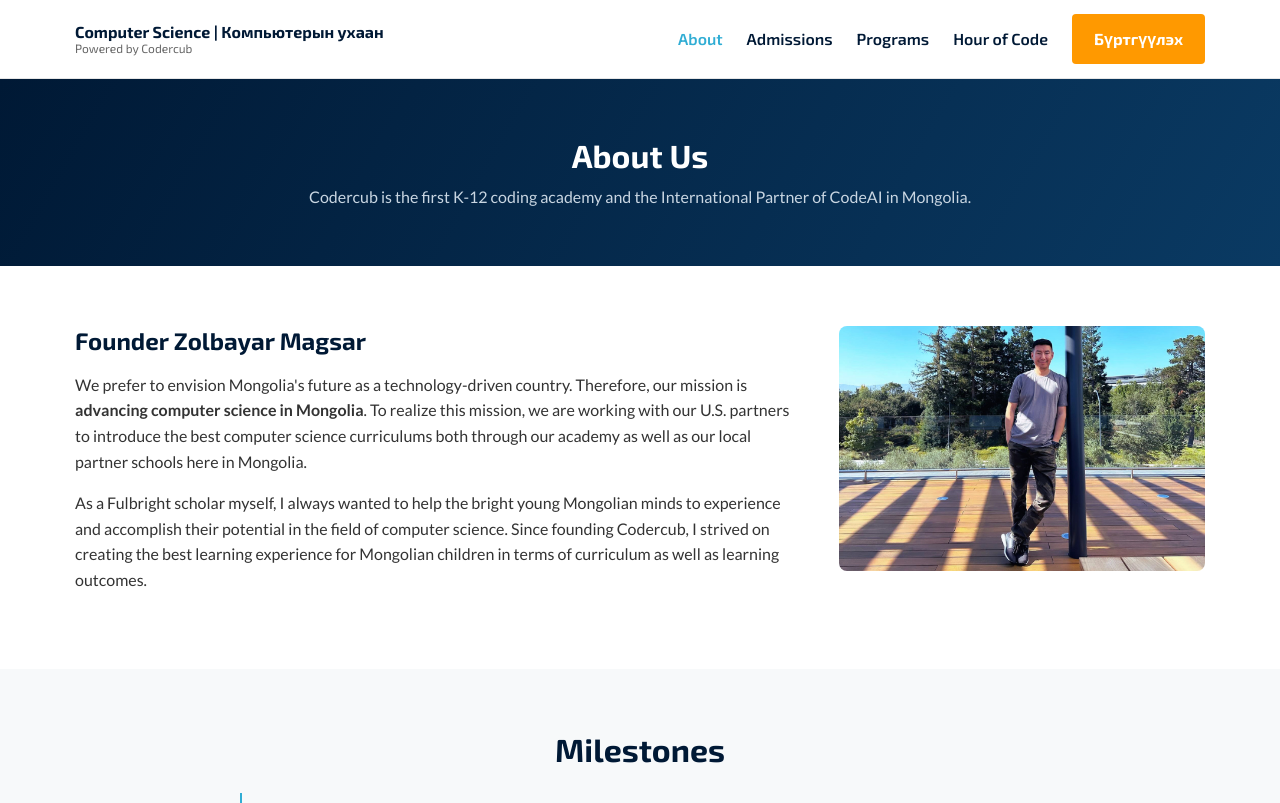
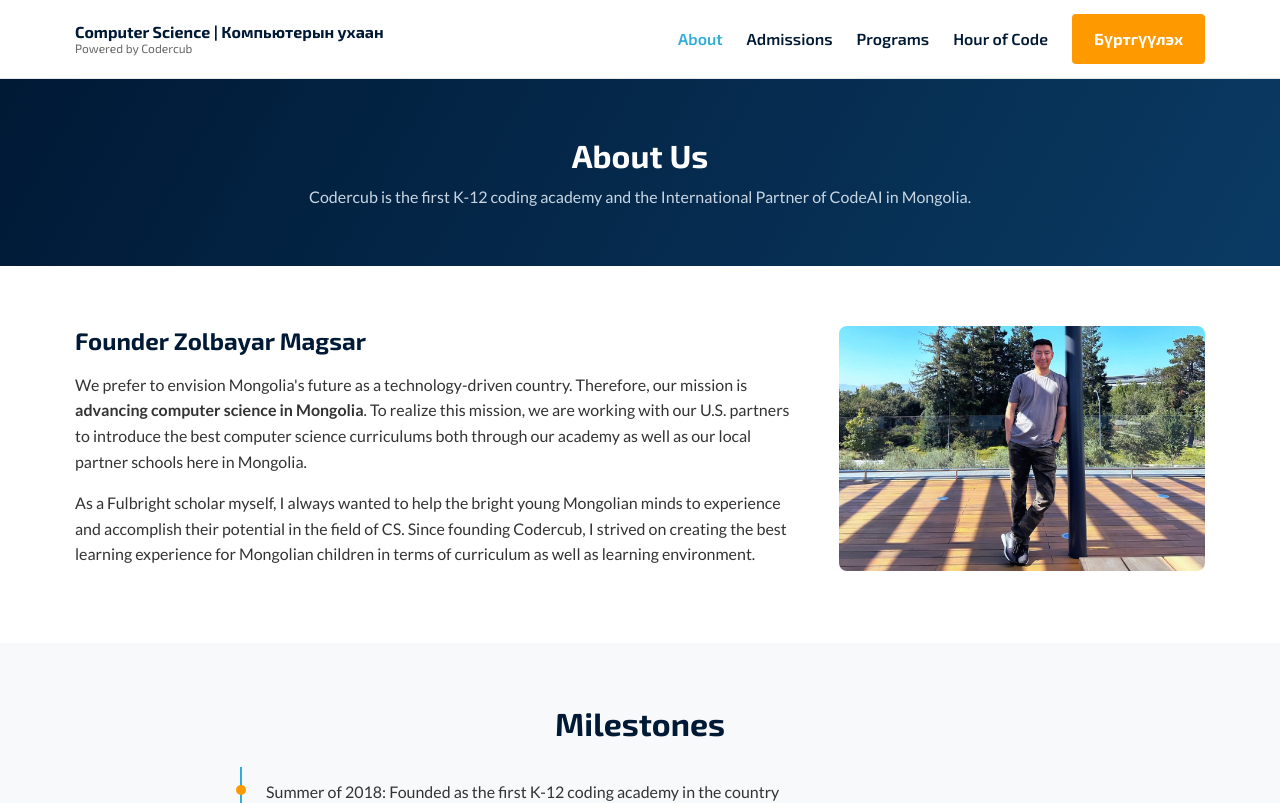
Before and after one commit to zmagsar/computerscience.mn, a Vue app: page /about in a window 1280 px wide. Shown: the top 803 px of the page. Built offline with nearby package versions, Linux system fonts and the light colour scheme.

Commit message:
Update AboutView.vue

```diff
--- a/src/views/AboutView.vue
+++ b/src/views/AboutView.vue
@@ -82,9 +82,9 @@ const faqs = [
         </p>
         <p>
           As a Fulbright scholar myself, I always wanted to help the bright young Mongolian minds to experience
-          and accomplish their potential in the field of computer science. Since founding Codercub,
+          and accomplish their potential in the field of CS. Since founding Codercub,
           I strived on creating the best learning experience for Mongolian children in terms of curriculum
-          as well as learning outcomes.
+          as well as learning environment.
         </p>
       </div>
       <img :src="founder" alt="Zolbayar Magsar" class="about-intro__photo" />
```
